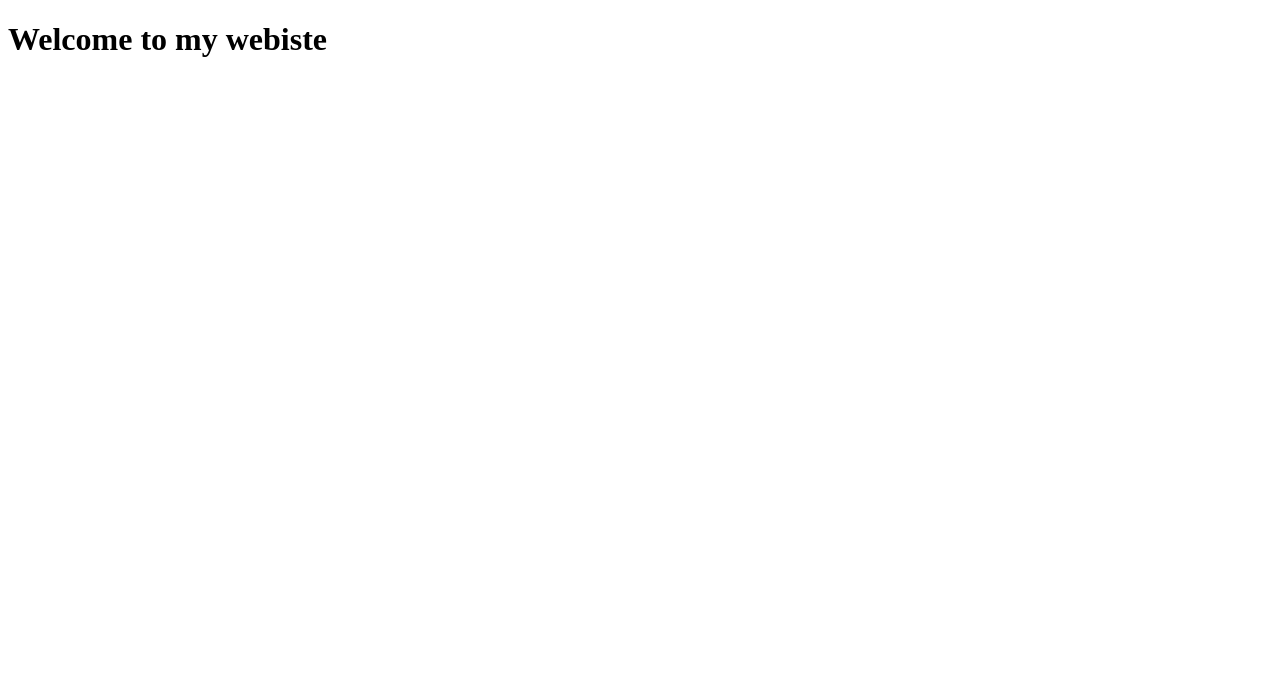
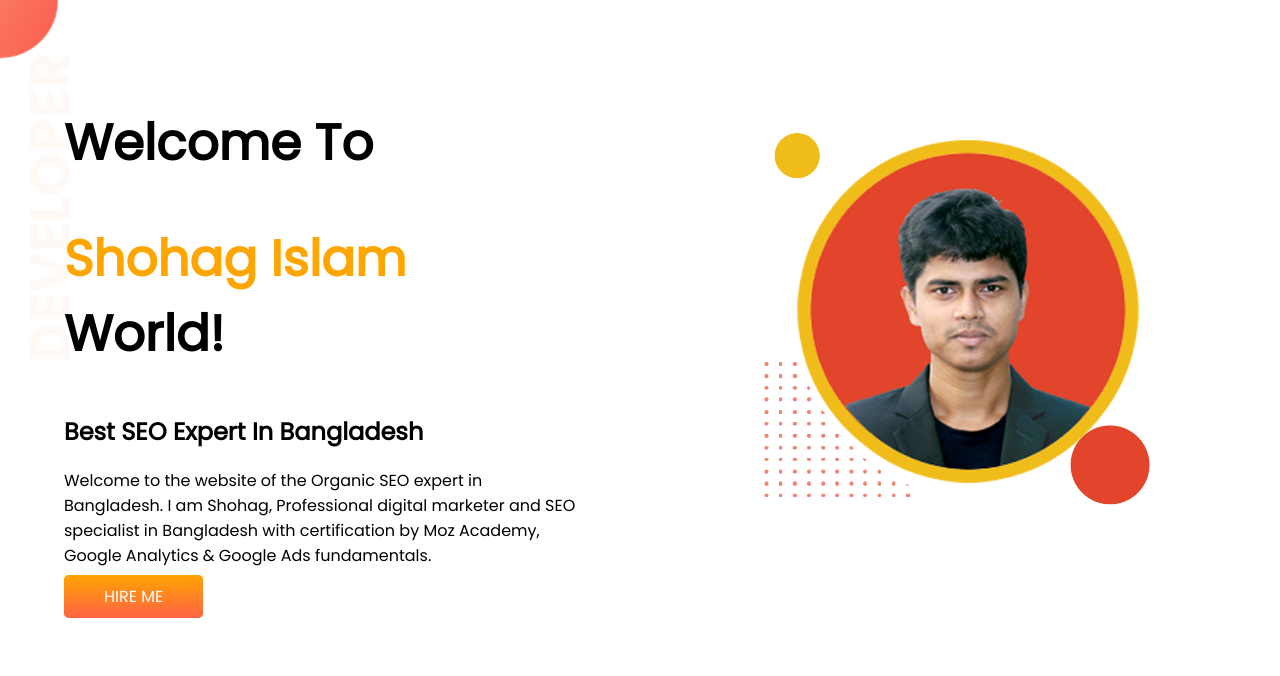
Before and after one commit to shohagislambd/developer-portfolio, a plain HTML site: page index.html in a window 1280 px wide. Drawn offline with Linux system fonts and the light colour scheme.

Commit message:
add update css

```diff
--- a/index.html
+++ b/index.html
@@ -5,8 +5,24 @@
     <meta http-equiv="X-UA-Compatible" content="IE=edge">
     <meta name="viewport" content="width=device-width, initial-scale=1.0">
     <title>My Portfolio</title>
+    <link rel="preconnect" href="https://fonts.googleapis.com">
+    <link rel="preconnect" href="https://fonts.gstatic.com" crossorigin>
+    <link href="https://fonts.googleapis.com/css2?family=Poppins&display=swap" rel="stylesheet">
+    <link rel="stylesheet" href="style.css">
 </head>
 <body>
-    <h1>Welcome to my webiste</h1>
+    <section class="top-banner">
+        <div class="half-width">
+            <h1>Welcome To</h1>
+            <h1><span class="orange-color">Shohag Islam</span> World!<h1>
+            <h2>Best SEO Expert In Bangladesh</h2>
+            <p>Welcome to the website of the Organic SEO expert in Bangladesh. I am Shohag, Professional digital marketer and SEO specialist in Bangladesh with certification by Moz Academy, Google Analytics & Google Ads fundamentals.</p>
+            <a class="link-button" href="https://shohagislam.com/" target="_blank">Hire Me</a>
+        </div>
+        <div class="half-width">
+            <img src="images/shohag-islam.png" alt="shohag islam">
+        </div>
+    </section>
+
 </body>
 </html>
--- a/style.css
+++ b/style.css
@@ -0,0 +1,34 @@
+body{
+    margin: 0;
+    padding: 0;
+    font-family: 'Poppins', sans-serif;
+}
+h1{
+    font-size: 50px;
+}
+.orange-color{
+    color:orange;
+}
+section{
+    display: flex;
+}
+.half-width{
+    width: 50%;
+    padding: 5%;
+}
+.half-width img{
+    width: 100%;
+}
+.link-button{
+    text-decoration: none;
+    background-color: orange;
+    background-image: linear-gradient(orange,tomato);
+    color: #fff;
+    padding: 10px 40px;
+    border-radius: 5px;
+    text-transform: uppercase;
+}
+.top-banner{
+    background-image: url(images/top-banner.png);
+    background-repeat: no-repeat;
+}
```
Also changed, not shown: images/dream-bg.png (added), images/exp-bg.png (added), images/jhankar.png (added), images/jhankar2.png (added), images/my-bg.jpg (added), images/my-bg.png (added), images/my-bg2.png (added), images/shohag-islam.png (added), images/top-banner.png (added), 7 other files.
